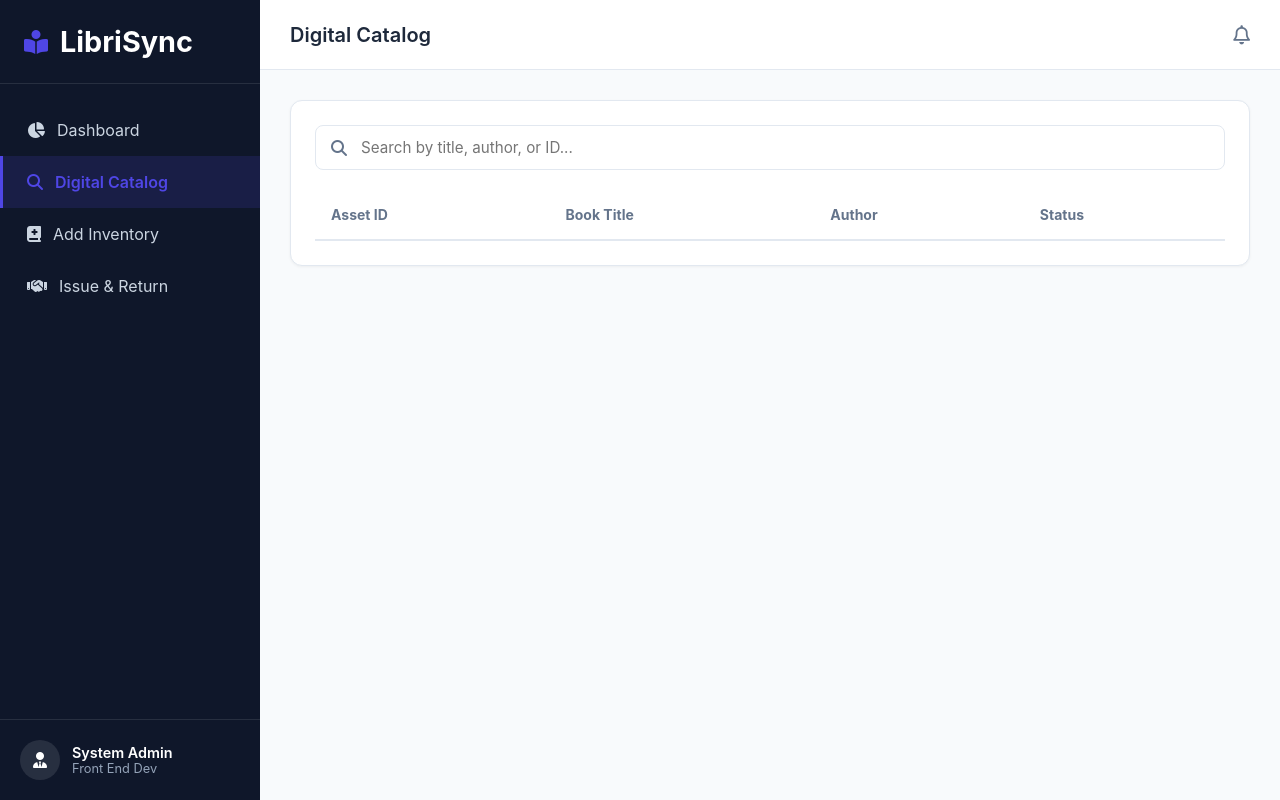
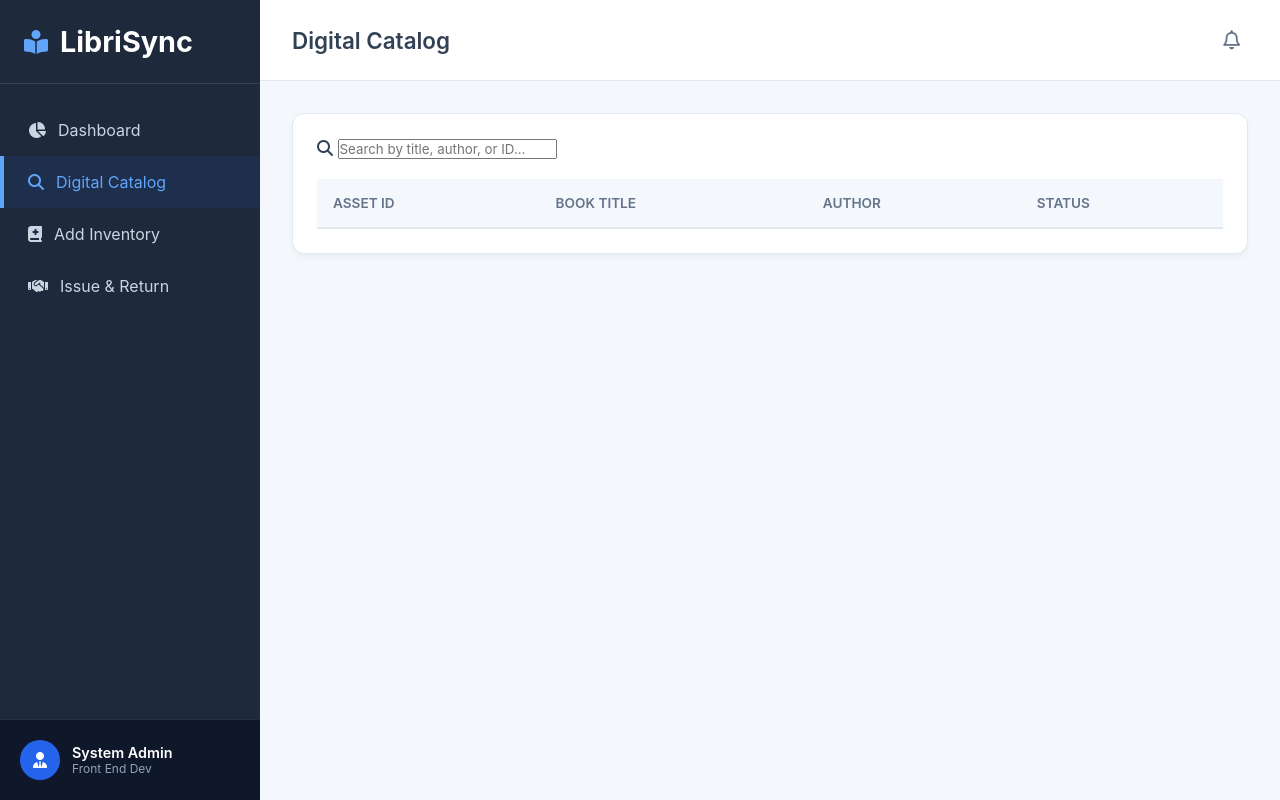
Before and after one commit to RishanthDeveloper/library-digitalization-system, a plain HTML site: page index.html in a window 1280 px wide. Both pictures are taken after a click on the item "Digital Catalog". Drawn offline with Linux system fonts and the light colour scheme.

Commit message:
Update style.css

```diff
--- a/style.css
+++ b/style.css
@@ -1,318 +1,80 @@
-/* --- CSS Variables for Easy Theming --- */
+/* --- Base Variables & Reset --- */
 :root {
-    --primary: #4f46e5;
-    --primary-hover: #4338ca;
-    --secondary: #0f172a;
-    --bg-color: #f8fafc;
-    --surface: #ffffff;
-    --text-main: #1e293b;
+    --primary-bg: #f4f7fb;
+    --sidebar-bg: #1e293b;
+    --card-bg: #ffffff;
+    --accent-blue: #2563eb;
+    --accent-hover: #1d4ed8;
+    --text-main: #334155;
     --text-muted: #64748b;
-    --border: #e2e8f0;
+    --border-color: #e2e8f0;
     --success: #10b981;
+    --warning: #f59e0b;
     --danger: #ef4444;
-    --warning: #f59e0b;
 }
 
-* {
-    margin: 0;
-    padding: 0;
-    box-sizing: border-box;
-    font-family: 'Inter', 'Segoe UI', sans-serif;
-}
+* { margin: 0; padding: 0; box-sizing: border-box; font-family: 'Inter', -apple-system, sans-serif; }
 
-body {
-    background-color: var(--bg-color);
-    color: var(--text-main);
-}
+body { background-color: var(--primary-bg); color: var(--text-main); display: flex; height: 100vh; overflow: hidden; }
 
-.app-layout {
-    display: flex;
-    height: 100vh;
-    overflow: hidden;
-}
+/* --- Layout --- */
+.app-layout { display: flex; width: 100%; height: 100%; }
 
-/* --- Sidebar Navigation --- */
-.sidebar {
-    width: 260px;
-    background-color: var(--secondary);
-    color: white;
-    display: flex;
-    flex-direction: column;
-    transition: all 0.3s ease;
-}
+/* --- Sidebar --- */
+.sidebar { width: 260px; background: var(--sidebar-bg); color: white; display: flex; flex-direction: column; transition: 0.3s; }
+.brand { padding: 24px; display: flex; align-items: center; gap: 12px; font-size: 1.2rem; font-weight: 700; border-bottom: 1px solid rgba(255,255,255,0.1); }
+.brand i { color: #60a5fa; font-size: 1.5rem; }
 
-.brand {
-    padding: 24px;
-    display: flex;
-    align-items: center;
-    gap: 12px;
-    font-size: 1.2rem;
-    border-bottom: 1px solid rgba(255,255,255,0.1);
-}
+.nav-menu ul { list-style: none; padding: 20px 0; }
+.nav-menu li { padding: 16px 24px; cursor: pointer; display: flex; align-items: center; gap: 12px; color: #cbd5e1; transition: 0.2s; border-left: 4px solid transparent; }
+.nav-menu li:hover { background: rgba(255,255,255,0.05); color: white; }
+.nav-menu li.active { background: rgba(37, 99, 235, 0.1); color: #60a5fa; border-left-color: #60a5fa; }
 
-.brand i {
-    color: var(--primary);
-    font-size: 1.5rem;
-}
-
-.nav-menu {
-    flex: 1;
-    padding: 20px 0;
-}
-
-.nav-menu ul {
-    list-style: none;
-}
-
-.nav-menu li {
-    padding: 16px 24px;
-    cursor: pointer;
-    display: flex;
-    align-items: center;
-    gap: 12px;
-    color: #cbd5e1;
-    transition: 0.2s ease;
-    border-left: 3px solid transparent;
-}
-
-.nav-menu li:hover {
-    background-color: rgba(255,255,255,0.05);
-    color: white;
-}
-
-.nav-menu li.active {
-    background-color: rgba(79, 70, 229, 0.15);
-    color: var(--primary);
-    border-left-color: var(--primary);
-    font-weight: 600;
-}
-
-.user-profile {
-    padding: 20px;
-    border-top: 1px solid rgba(255,255,255,0.1);
-    display: flex;
-    align-items: center;
-    gap: 12px;
-}
-
-.avatar {
-    width: 40px;
-    height: 40px;
-    background: rgba(255,255,255,0.1);
-    border-radius: 50%;
-    display: flex;
-    align-items: center;
-    justify-content: center;
-}
-
-.user-info .name { font-weight: 600; font-size: 0.9rem; }
-.user-info .role { font-size: 0.8rem; color: #94a3b8; }
+.user-profile { margin-top: auto; padding: 20px; display: flex; align-items: center; gap: 12px; border-top: 1px solid rgba(255,255,255,0.1); background: #0f172a; }
+.avatar { background: var(--accent-blue); width: 40px; height: 40px; border-radius: 50%; display: flex; justify-content: center; align-items: center; }
+.user-info .name { font-size: 0.9rem; font-weight: 600; color: white; }
+.user-info .role { font-size: 0.75rem; color: #94a3b8; }
 
 /* --- Main Workspace --- */
-.workspace {
-    flex: 1;
-    display: flex;
-    flex-direction: column;
-}
+.workspace { flex: 1; display: flex; flex-direction: column; overflow-y: auto; }
 
-.top-header {
-    height: 70px;
-    background: var(--surface);
-    border-bottom: 1px solid var(--border);
-    display: flex;
-    align-items: center;
-    justify-content: space-between;
-    padding: 0 30px;
-}
+.top-header { display: flex; justify-content: space-between; align-items: center; padding: 20px 32px; background: var(--card-bg); border-bottom: 1px solid var(--border-color); }
+.top-header h1 { font-size: 1.4rem; font-weight: 600; }
+.icon-btn { background: none; border: none; font-size: 1.2rem; color: var(--text-muted); cursor: pointer; padding: 8px; border-radius: 8px; transition: 0.2s; }
+.icon-btn:hover { background: var(--primary-bg); color: var(--text-main); }
 
-.top-header h1 {
-    font-size: 1.25rem;
-    font-weight: 600;
-}
+.content-area { padding: 32px; flex: 1; }
+.tab-view { display: none; animation: fadeIn 0.3s ease; }
+.tab-view.active { display: block; }
+@keyframes fadeIn { from { opacity: 0; transform: translateY(10px); } to { opacity: 1; transform: translateY(0); } }
 
-.icon-btn {
-    background: none;
-    border: none;
-    font-size: 1.2rem;
-    color: var(--text-muted);
-    cursor: pointer;
-}
-
-.content-area {
-    padding: 30px;
-    overflow-y: auto;
-    flex: 1;
-}
-
-.tab-view { display: none; }
-.tab-view.active { display: block; animation: fadeIn 0.3s ease; }
-
-@keyframes fadeIn {
-    from { opacity: 0; transform: translateY(10px); }
-    to { opacity: 1; transform: translateY(0); }
-}
-
-/* --- Cards & Dashboard --- */
-.kpi-grid {
-    display: grid;
-    grid-template-columns: repeat(auto-fit, minmax(250px, 1fr));
-    gap: 24px;
-    margin-bottom: 30px;
-}
-
-.kpi-card {
-    background: var(--surface);
-    padding: 24px;
-    border-radius: 12px;
-    box-shadow: 0 1px 3px rgba(0,0,0,0.05);
-    display: flex;
-    align-items: center;
-    gap: 20px;
-    border: 1px solid var(--border);
-}
-
-.kpi-icon {
-    width: 50px;
-    height: 50px;
-    border-radius: 10px;
-    display: flex;
-    align-items: center;
-    justify-content: center;
-    font-size: 1.5rem;
-}
-
+/* --- Dashboard KPIs --- */
+.kpi-grid { display: grid; grid-template-columns: repeat(auto-fit, minmax(250px, 1fr)); gap: 24px; }
+.kpi-card { background: var(--card-bg); padding: 24px; border-radius: 12px; box-shadow: 0 4px 6px -1px rgba(0,0,0,0.05); display: flex; align-items: center; gap: 20px; border: 1px solid var(--border-color); }
+.kpi-icon { width: 56px; height: 56px; border-radius: 12px; display: flex; justify-content: center; align-items: center; font-size: 1.5rem; }
 .kpi-icon.blue { background: #eff6ff; color: #3b82f6; }
 .kpi-icon.orange { background: #fff7ed; color: #f97316; }
 .kpi-icon.green { background: #ecfdf5; color: #10b981; }
-
-.kpi-data h3 { font-size: 0.875rem; color: var(--text-muted); margin-bottom: 5px; }
-.kpi-data p { font-size: 1.5rem; font-weight: 700; color: var(--text-main); }
-
-.card-container {
-    background: var(--surface);
-    border-radius: 12px;
-    box-shadow: 0 1px 3px rgba(0,0,0,0.05);
-    border: 1px solid var(--border);
-    padding: 24px;
-}
+.kpi-data h3 { font-size: 0.9rem; color: var(--text-muted); font-weight: 500; text-transform: uppercase; letter-spacing: 0.5px; }
+.kpi-data p { font-size: 1.8rem; font-weight: 700; margin-top: 4px; }
 
 /* --- Forms & Inputs --- */
-.input-group {
-    margin-bottom: 20px;
-}
+.card-container { background: var(--card-bg); padding: 24px; border-radius: 12px; box-shadow: 0 4px 6px -1px rgba(0,0,0,0.05); border: 1px solid var(--border-color); }
+.input-group { margin-bottom: 20px; }
+.input-group label { display: block; font-size: 0.9rem; font-weight: 500; margin-bottom: 8px; color: var(--text-main); }
+.input-group input { width: 100%; padding: 10px 14px; border: 1px solid var(--border-color); border-radius: 8px; outline: none; transition: 0.2s; font-size: 0.95rem; }
+.input-group input:focus { border-color: var(--accent-blue); box-shadow: 0 0 0 3px rgba(37,99,235,0.1); }
 
-.input-group label {
-    display: block;
-    font-size: 0.875rem;
-    font-weight: 500;
-    margin-bottom: 8px;
-    color: var(--text-main);
-}
-
-input[type="text"], input[type="number"] {
-    width: 100%;
-    padding: 12px 16px;
-    border: 1px solid var(--border);
-    border-radius: 8px;
-    outline: none;
-    transition: 0.2s;
-    font-size: 0.95rem;
-}
-
-input:focus {
-    border-color: var(--primary);
-    box-shadow: 0 0 0 3px rgba(79, 70, 229, 0.1);
-}
-
-.search-wrapper {
-    position: relative;
-    margin-bottom: 20px;
-}
-
-.search-wrapper .search-icon {
-    position: absolute;
-    left: 16px;
-    top: 50%;
-    transform: translateY(-50%);
-    color: var(--text-muted);
-}
-
-.search-wrapper input {
-    padding-left: 45px;
-}
-
-.btn {
-    padding: 12px 24px;
-    border-radius: 8px;
-    font-weight: 600;
-    cursor: pointer;
-    border: none;
-    transition: 0.2s;
-    display: inline-flex;
-    align-items: center;
-    justify-content: center;
-    gap: 8px;
-}
-
-.btn-primary { background: var(--primary); color: white; }
-.btn-primary:hover { background: var(--primary-hover); }
-.btn-secondary { background: var(--secondary); color: white; }
+.btn { padding: 10px 20px; border-radius: 8px; font-weight: 500; cursor: pointer; border: none; transition: 0.2s; font-size: 0.95rem; }
+.btn-primary { background: var(--accent-blue); color: white; }
+.btn-primary:hover { background: var(--accent-hover); }
+.btn-secondary { background: white; border: 1px solid var(--border-color); color: var(--text-main); }
+.btn-secondary:hover { background: var(--primary-bg); }
 .w-100 { width: 100%; }
 
-/* --- Data Tables --- */
-.table-responsive { overflow-x: auto; }
-
-.data-table {
-    width: 100%;
-    border-collapse: collapse;
-}
-
-.data-table th {
-    text-align: left;
-    padding: 16px;
-    font-size: 0.875rem;
-    color: var(--text-muted);
-    border-bottom: 2px solid var(--border);
-}
-
-.data-table td {
-    padding: 16px;
-    border-bottom: 1px solid var(--border);
-    font-size: 0.95rem;
-}
-
-.status-badge {
-    padding: 6px 12px;
-    border-radius: 20px;
-    font-size: 0.8rem;
-    font-weight: 600;
-}
-
-.badge-available { background: #ecfdf5; color: #059669; }
-.badge-issued { background: #fef2f2; color: #dc2626; }
-
-/* --- Action Grid --- */
-.action-grid {
-    display: grid;
-    grid-template-columns: 1fr 1fr;
-    gap: 24px;
-}
-
-.card-header h2 {
-    font-size: 1.1rem;
-    margin-bottom: 20px;
-    display: flex;
-    align-items: center;
-    gap: 10px;
-}
-
-.alert {
-    margin-top: 15px;
-    padding: 12px;
-    border-radius: 8px;
-    font-size: 0.9rem;
-    font-weight: 500;
-}
-.alert.hidden { display: none; }
-.alert-danger { background: #fef2f2; color: #dc2626; border: 1px solid #fca5a5; }
-.alert-success { background: #ecfdf5; color: #059669; border: 1px solid #6ee7b7; }
+/* --- Tables --- */
+.table-responsive { overflow-x: auto; margin-top: 20px; }
+.data-table { width: 100%; border-collapse: collapse; }
+.data-table th { text-align: left; padding: 16px; background: var(--primary-bg); color: var(--text-muted); font-size: 0.85rem; font-weight: 600; text-transform: uppercase; border-bottom: 2px solid var(--border-color); }
+.data-table td { padding: 16px; border-bottom: 1px solid var(--border-color); font-size: 0.95rem; }
+.data-table tr:hover { background: rgba(244,247,251,0.5); }
```
